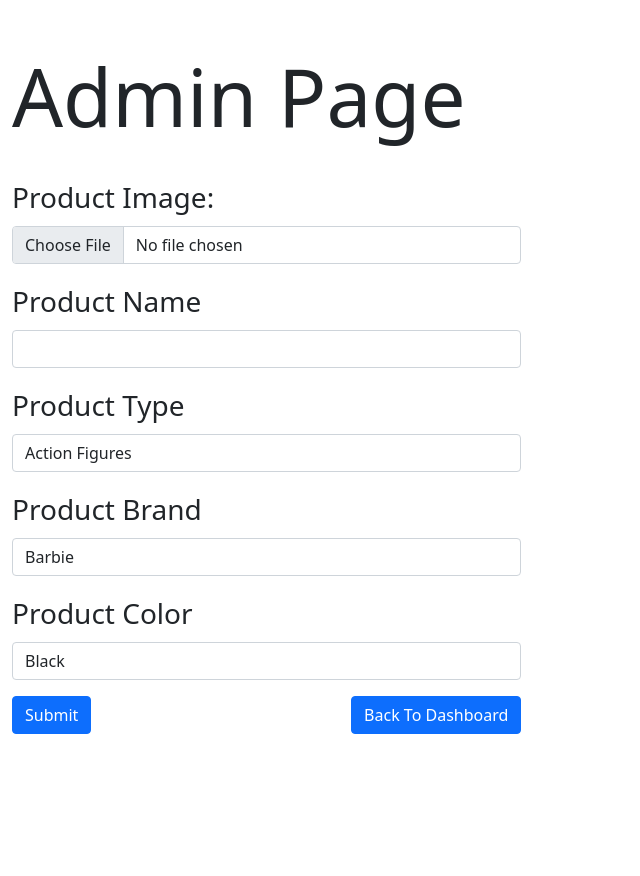
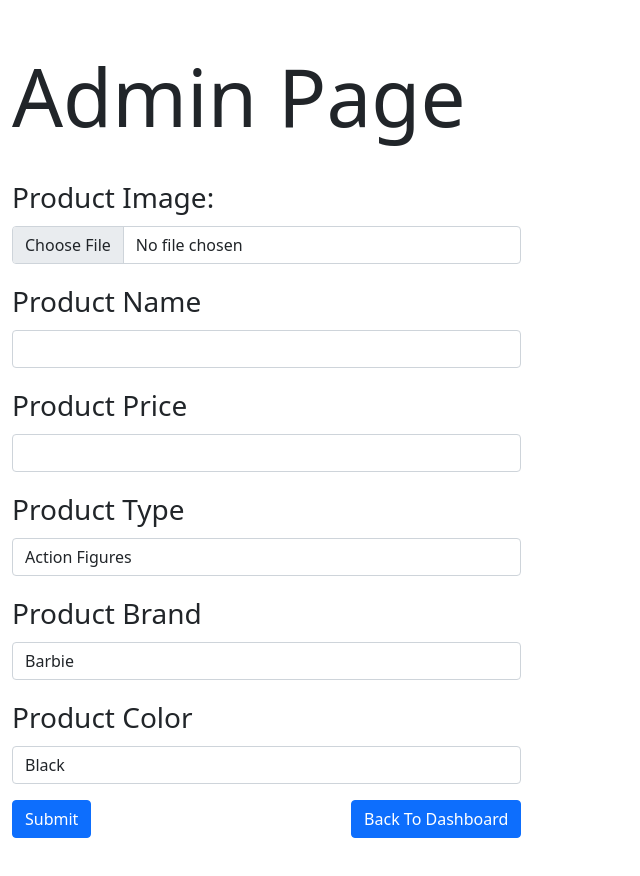
Before and after one commit to MananDoshi1301/My-Toy-Store, a React (Create React App) app: page /admin in a window 1280 px wide. Shown: the top 876 px of the page, without its empty margins (0-640 px from the left). Before the commit the page ends 800 px from the top, so only its background shows below. Built offline with nearby package versions, Linux system fonts and the light colour scheme.

Commit message:
ProdPrice added

```diff
--- a/src/components/LogSign/Admin/Admin.js
+++ b/src/components/LogSign/Admin/Admin.js
@@ -8,6 +8,7 @@ const Admin = () => {
   let [stateDetails, setStateDetails] = useState({
     prodImage: null,
     prodName: null,
+    prodPrice: 0,
     prodType: 'Action Figures',
     prodBrand: 'Barbie',
     prodColor: 'Black',
@@ -46,7 +47,7 @@ const Admin = () => {
 
         <div className="row mt-3">
           <div className="col-lg-5">
-            <form>
+
               {/* Product Image */}
               <label className={`form-label fs-3 mt-3`} htmlFor="productImage">
                 Product Image:
@@ -63,12 +64,24 @@ const Admin = () => {
               {/* Product Name */}
               <label className={`form-label fs-3 mt-3`} htmlFor="productName">
                 Product Name
-            </label>
+              </label>
               <input
                 className={`form-control`}
                 type="text"
                 id="productName"
                 name="prodName"
+                onChange={handleNewProduct} required
+              />
+
+              <label className={`form-label fs-3 mt-3`} htmlFor="productName">
+                Product Price
+              </label>
+              <input
+                className={`form-control`}
+                type="number"
+                min="0"
+                id="productPrice"
+                name="prodPrice"
                 onChange={handleNewProduct} required
               />
 
@@ -125,7 +138,7 @@ const Admin = () => {
                   </button>
                 </Link>
               </div>
-            </form>
+
           </div>
         </div>
       </div>
```
